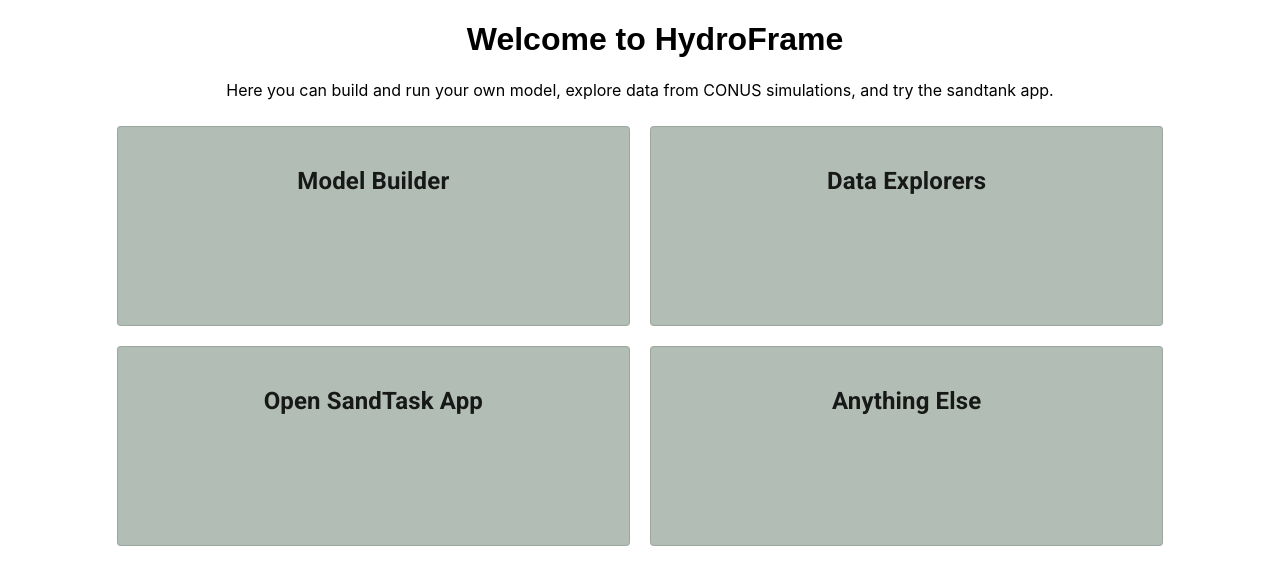
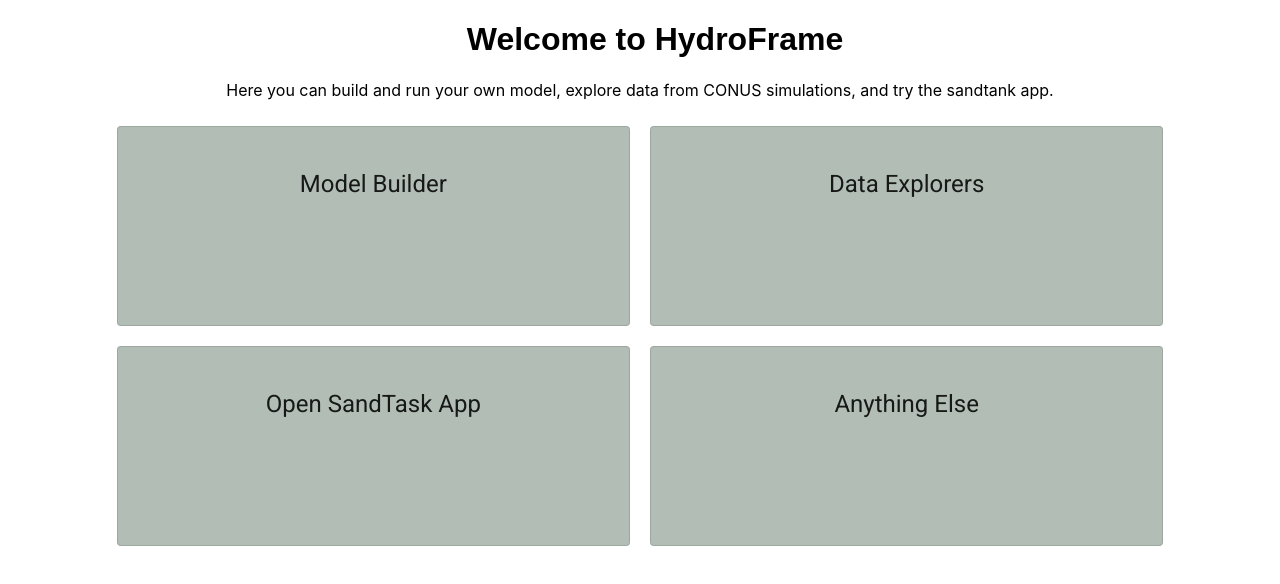
Before and after one commit to hydroframe/hydroframe-frontend, a Next.js app: page / in a window 1280 px wide. Shown: the top 584 px of the page. Built offline with nearby package versions, Linux system fonts and the light colour scheme.

Commit message:
fixed warnings on home page

```diff
--- a/components/Card.js
+++ b/components/Card.js
@@ -1,6 +1,5 @@
 import React from "react";
 import Card from "@material-ui/core/Card";
-import CardActions from "@material-ui/core/CardActions";
 import CardContent from "@material-ui/core/CardContent";
 import Typography from "@material-ui/core/Typography";
 import styles from "../styles/Riz.module.css";
@@ -12,14 +11,15 @@ const OutlinedCard = ({ title }) => {
       variant="outlined"
       style={{ backgroundColor: "#B2BEB5" }}
     >
-      <CardContent>
-        <Typography>
-          <h2>{title}</h2>
+      <CardContent style={{marginTop: "5%"}}>
+      <Typography variant="h5" gutterBottom component="div">
+          {title}
         </Typography>
       </CardContent>
-      <CardActions></CardActions>
     </Card>
   );
 };
 
+
+
 export default OutlinedCard;
--- a/styles/Riz.module.css
+++ b/styles/Riz.module.css
@@ -2,6 +2,7 @@
     min-width: 200px;
     min-height: 200px;
     margin: 10px;
+    font-weight: 700;
     text-align: center;
 }
 
```
